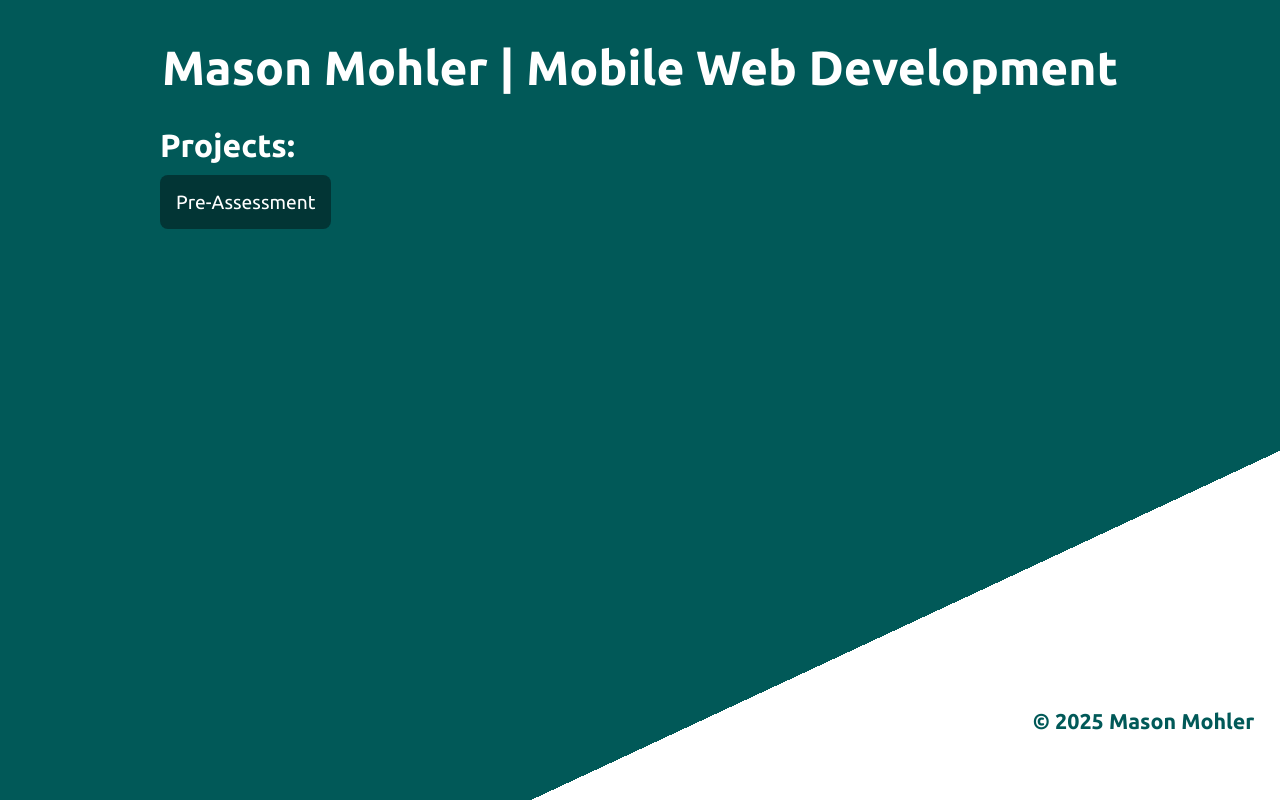
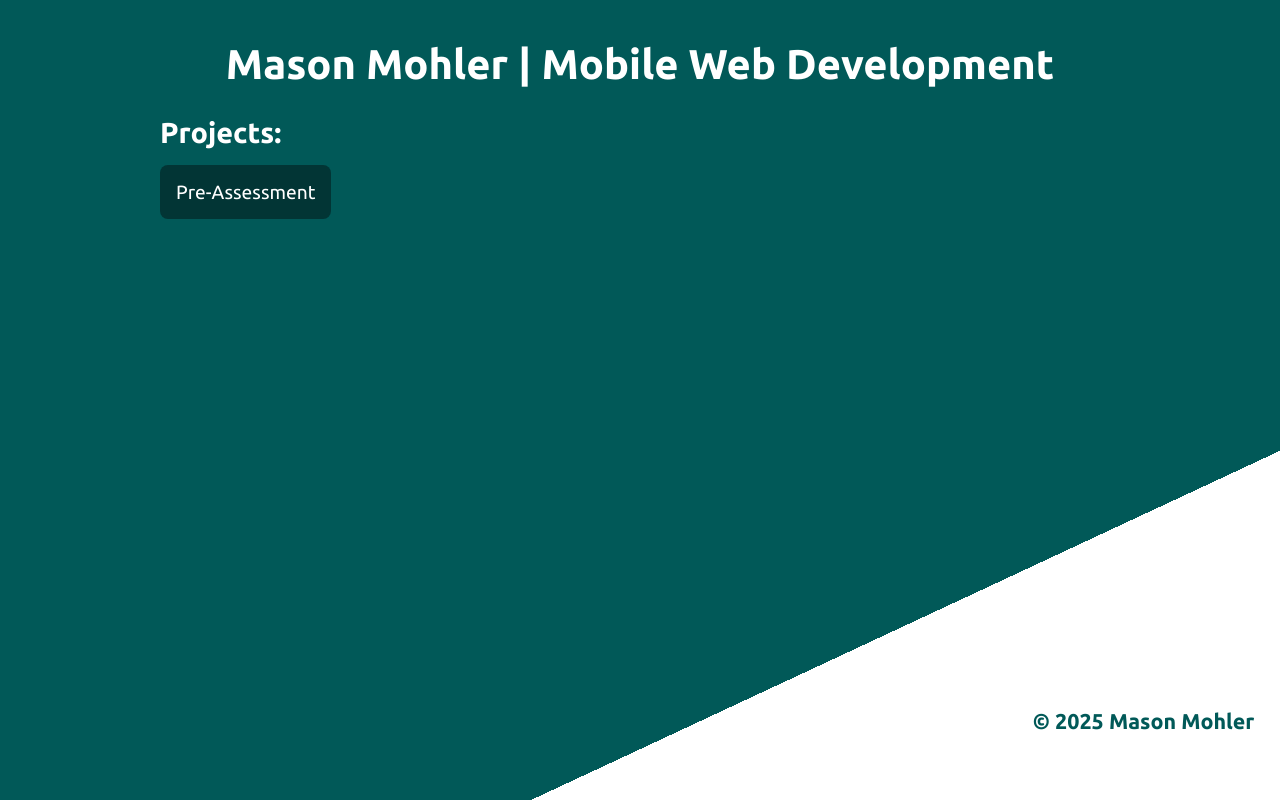
Before and after one commit to masonmohler/ifsc-3342, a plain HTML site: page index.html in a window 1280 px wide. Drawn offline with Linux system fonts and the light colour scheme.

Commit message:
Adjusted size of type and added margin to the h2

```diff
--- a/assets/css/style.css
+++ b/assets/css/style.css
@@ -30,12 +30,13 @@ body {
 }
 
 h1 {
-  font-size: 3rem;
+  font-size: 2.6rem;
   text-align: center;
 }
 
 h2 {
-  font-size: 2rem;
+  font-size: 1.8rem;
+  margin-bottom: 2rem;
 }
 
 ul {
```
